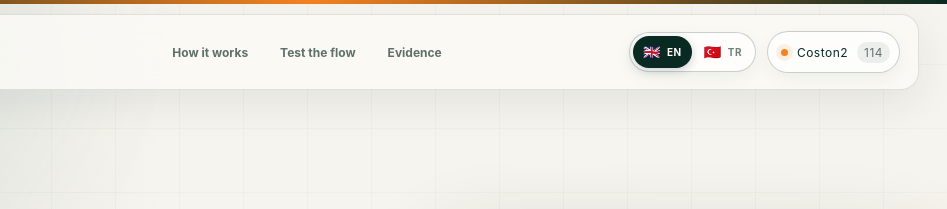
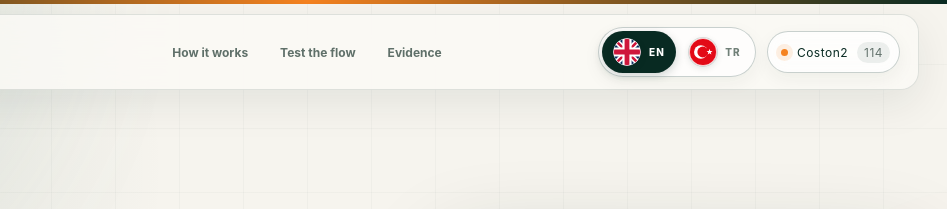
Before and after one commit to egekoca/MintShield, a website: page web/index.html in a window 1280 px wide. Shown: the top 209 px of the page, 333-1280 px from the left. Drawn offline with Linux system fonts and the light colour scheme; no server answers.

Commit message:
polish the bilingual language switcher

```diff
--- a/web/index.html
+++ b/web/index.html
@@ -13,8 +13,8 @@
       href="/assets/mintshield-icon.png?v=20260803.2"
       type="image/png"
     />
-    <link rel="stylesheet" href="/styles.css?v=20260803.2" />
-    <script src="/app.js?v=20260803.2" defer></script>
+    <link rel="stylesheet" href="/styles.css?v=20260803.3" />
+    <script src="/app.js?v=20260803.3" defer></script>
   </head>
   <body>
     <div class="ambient ambient-one"></div>
@@ -40,12 +40,12 @@
       <div class="topbar-actions">
         <div class="language-switch" role="group" aria-label="Language">
           <button type="button" class="language-option active" data-lang="en">
-            <span class="language-flag" aria-hidden="true">🇬🇧</span>
-            <span>EN</span>
+            <img class="language-flag" src="/assets/flag-gb.svg" alt="" />
+            <span class="language-code">EN</span>
           </button>
           <button type="button" class="language-option" data-lang="tr">
-            <span class="language-flag" aria-hidden="true">🇹🇷</span>
-            <span>TR</span>
+            <img class="language-flag" src="/assets/flag-tr.svg" alt="" />
+            <span class="language-code">TR</span>
           </button>
         </div>
         <div class="network-pill" title="Flare Coston2 testnet">
--- a/web/styles.css
+++ b/web/styles.css
@@ -2055,9 +2055,23 @@ body {
 }
 
 .language-flag {
-  font-size: 14px;
+  display: block;
+  width: 28px;
+  height: 28px;
+  flex: 0 0 28px;
+  border-radius: 50%;
+  object-fit: cover;
+  box-shadow:
+    0 0 0 1px rgba(8, 42, 34, 0.13),
+    0 2px 7px rgba(8, 42, 34, 0.12);
+}
+
+.language-code {
+  font-family: Inter, ui-sans-serif, -apple-system, BlinkMacSystemFont, "Segoe UI", sans-serif;
+  font-size: 10px;
+  font-weight: 800;
+  letter-spacing: 0.12em;
   line-height: 1;
-  filter: saturate(0.92);
 }
 
 .network-pill {
@@ -3508,13 +3522,13 @@ body {
 
 .language-option {
   display: inline-flex;
-  min-width: 54px;
-  height: 32px;
+  min-width: 70px;
+  height: 42px;
   align-items: center;
   justify-content: center;
-  gap: 6px;
-  padding: 0 10px;
-  letter-spacing: 0.05em;
+  gap: 8px;
+  padding: 0 11px;
+  letter-spacing: 0;
 }
 
 .hero h1 em {
@@ -3529,7 +3543,7 @@ body {
 
 @media (max-width: 660px) {
   .language-option {
-    min-width: 51px;
-    padding-inline: 8px;
-  }
-}
+    min-width: 65px;
+    padding-inline: 9px;
+  }
+}
```
Also changed, not shown: scripts/status-api.ts (+14 -0 lines), web/assets/flag-gb.svg (added), web/assets/flag-tr.svg (added).
